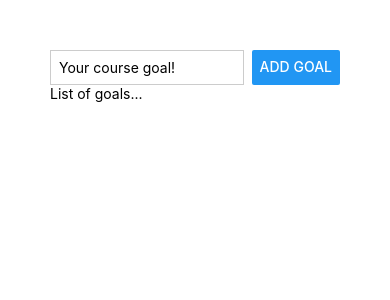
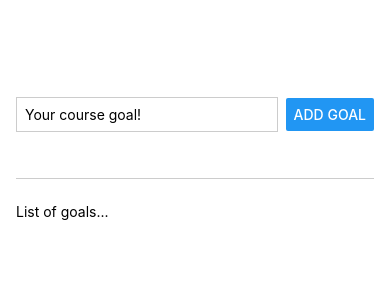
Before and after one commit to Uthaeus/rncourse-1, a React Native app: screen / in a window 390 px wide. Shown: the top 300 px of the page. Built offline with nearby package versions, Linux system fonts and the light colour scheme.

Commit message:
working on structure and styling of input, button, and list

```diff
--- a/App.js
+++ b/App.js
@@ -8,7 +8,7 @@
         <TextInput style={styles.textInput} placeholder='Your course goal!' />
         <Button title='Add Goal' />
       </View>
-      <View>
+      <View style={styles.goalsContainer}>
         <Text>List of goals...</Text>
       </View>
     </View>
@@ -17,11 +17,18 @@
 
 const styles = StyleSheet.create({
   appContainer: {
-    padding: 50
+    flex: 1,
+    paddingTop: 50,
+    paddingHorizontal: 16
   },
   inputContainer: {
+    flex: 1,
     flexDirection: 'row',
-    justifyContent: 'space-between'
+    justifyContent: 'space-between',
+    alignItems: 'center',
+    marginBottom: 24,
+    borderBottomWidth: 1,
+    borderBottomColor: '#cccccc'
   },
   textInput: {
     borderWidth: 1,
@@ -29,5 +36,8 @@
     width: '80%',
     marginRight: 8,
     padding: 8
+  },
+  goalsContainer: {
+    flex: 5
   }
 });
```
